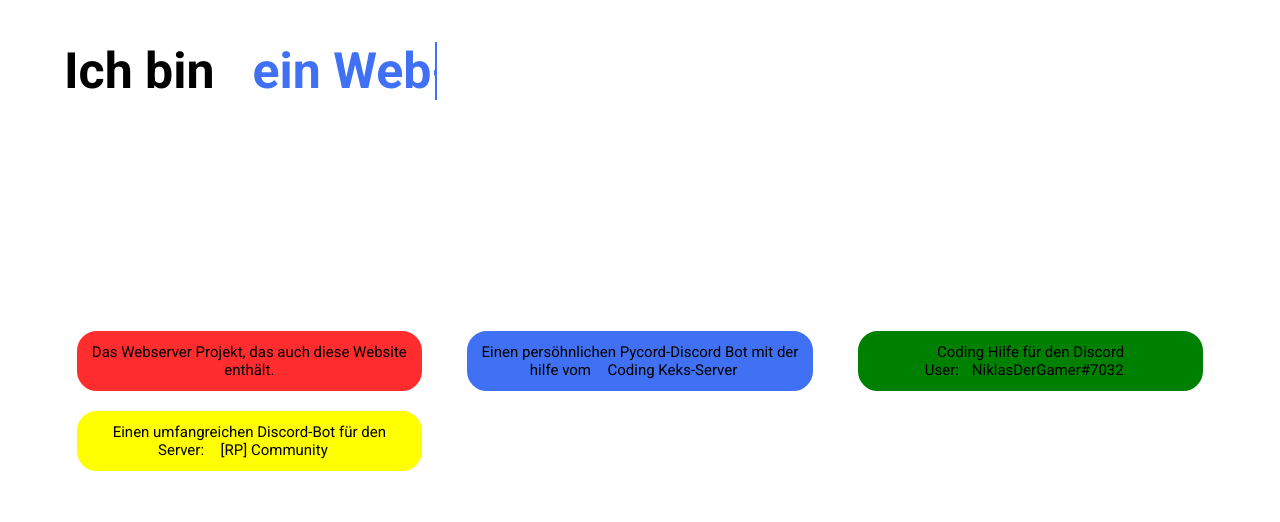
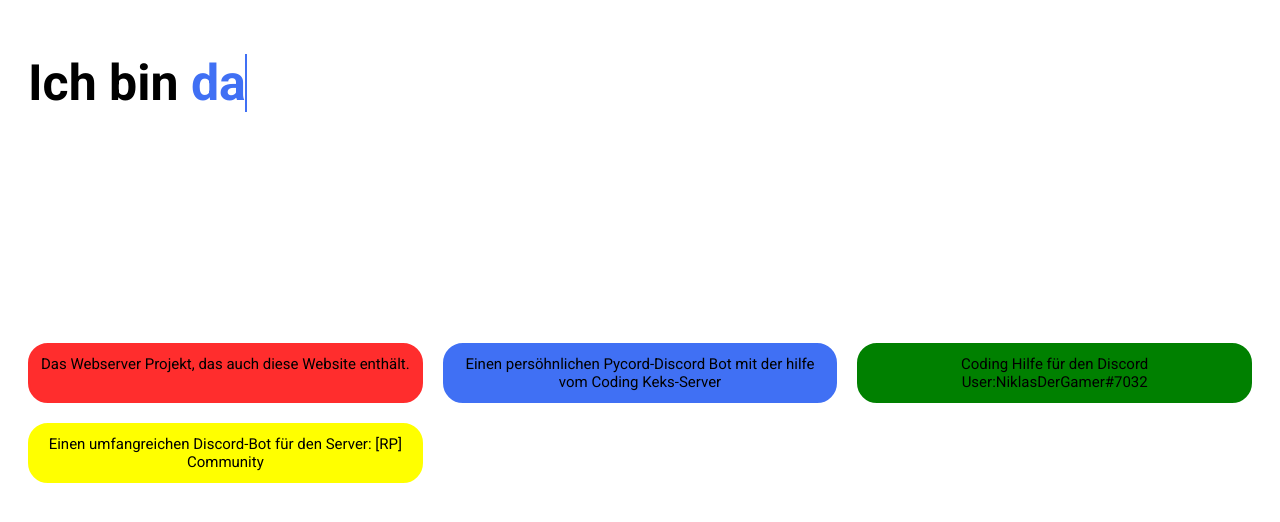
Before and after one commit to Long1351/Webserver, a PHP site: page / in a window 1280 px wide. Shown: the top 522 px of the page. Run offline with PHP 8.4, Linux system fonts and the light colour scheme.

Commit message:
UI verbessert

```diff
--- a/script.js
+++ b/script.js
@@ -1,7 +1,7 @@
 const text = document.getElementById("sec-text");
 function textLoad() {
     setTimeout(() => {
-        text.textContent = "Do Long"
+        text.textContent = "Do Long";
     }, 0);
     setTimeout(() => {
         text.textContent = "ein Discord Bot Developer";
@@ -10,5 +10,9 @@ function textLoad() {
         text.textContent = "ein Web-Entwickler";
     }, 6000);
 }
-textLoad();
-setInterval(textLoad, 9000);
+if (document.documentElement.clientWidth >= 800) {
+    text.textContent = "dasfd";
+} else {
+    textLoad();
+    setInterval(textLoad, 9000);
+}
--- a/style.css
+++ b/style.css
@@ -21,7 +21,6 @@
     font-family: "Roboto", sans-serif;
     background-color: var(--backgroundcolor);
     box-sizing: border-box;
-    margin-inline: 1vw;
 }
 
 body {
@@ -32,6 +31,11 @@ body {
 header {
     display: flex;
     justify-content: flex-start;
+    margin: 20px;
+}
+
+main {
+    margin: 20px;
 }
 
 .container {
@@ -48,6 +52,7 @@ header {
     color: var(--font-color);
 }
 
+
 .text#sec-text::before {
     content: "";
     position: absolute;
@@ -58,7 +63,12 @@ header {
     background-color: var(--backgroundcolor);
     border-left: var(--blue) 2px solid;
     animation: animate 3s steps(12) infinite;
-    margin: 0px;
+}
+
+@media screen and (max-width: 800px) {
+    .text#sec-text::before {
+        display: none;
+    }
 }
 
 @keyframes animate {
```
